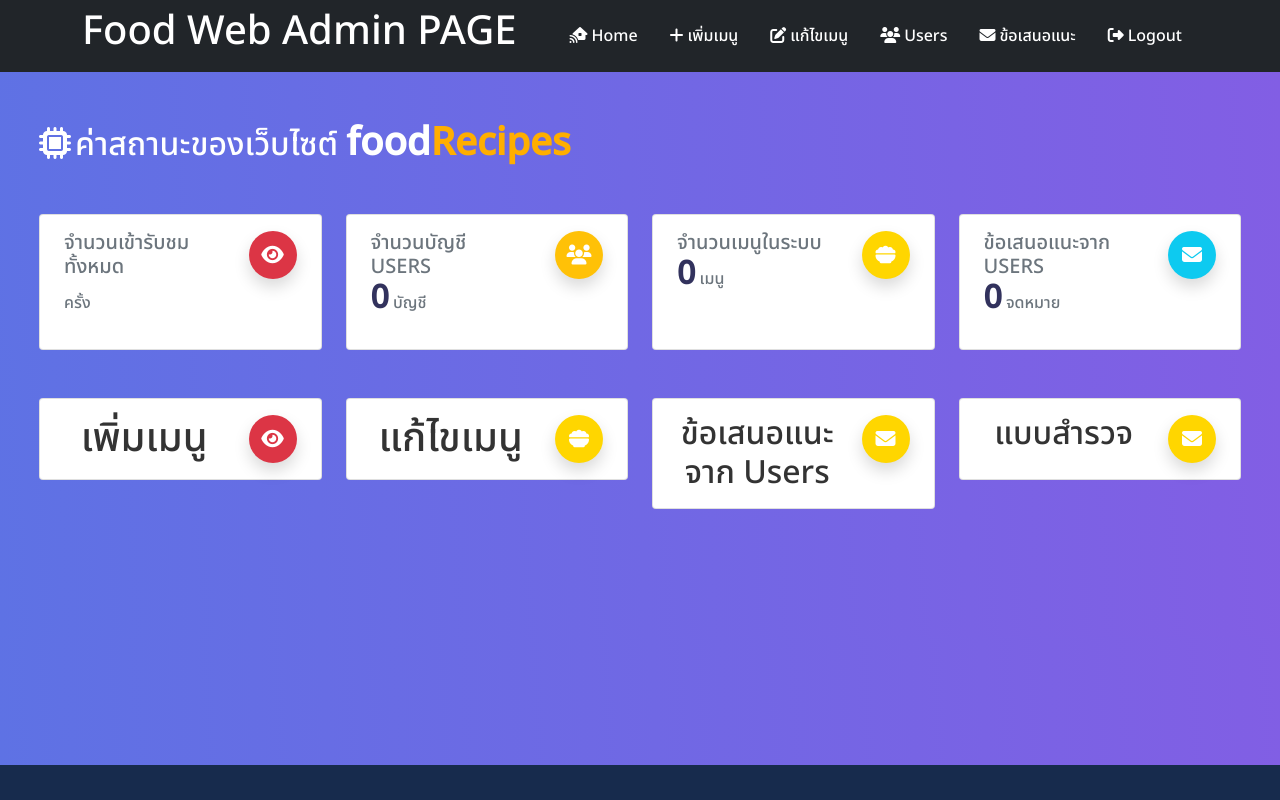
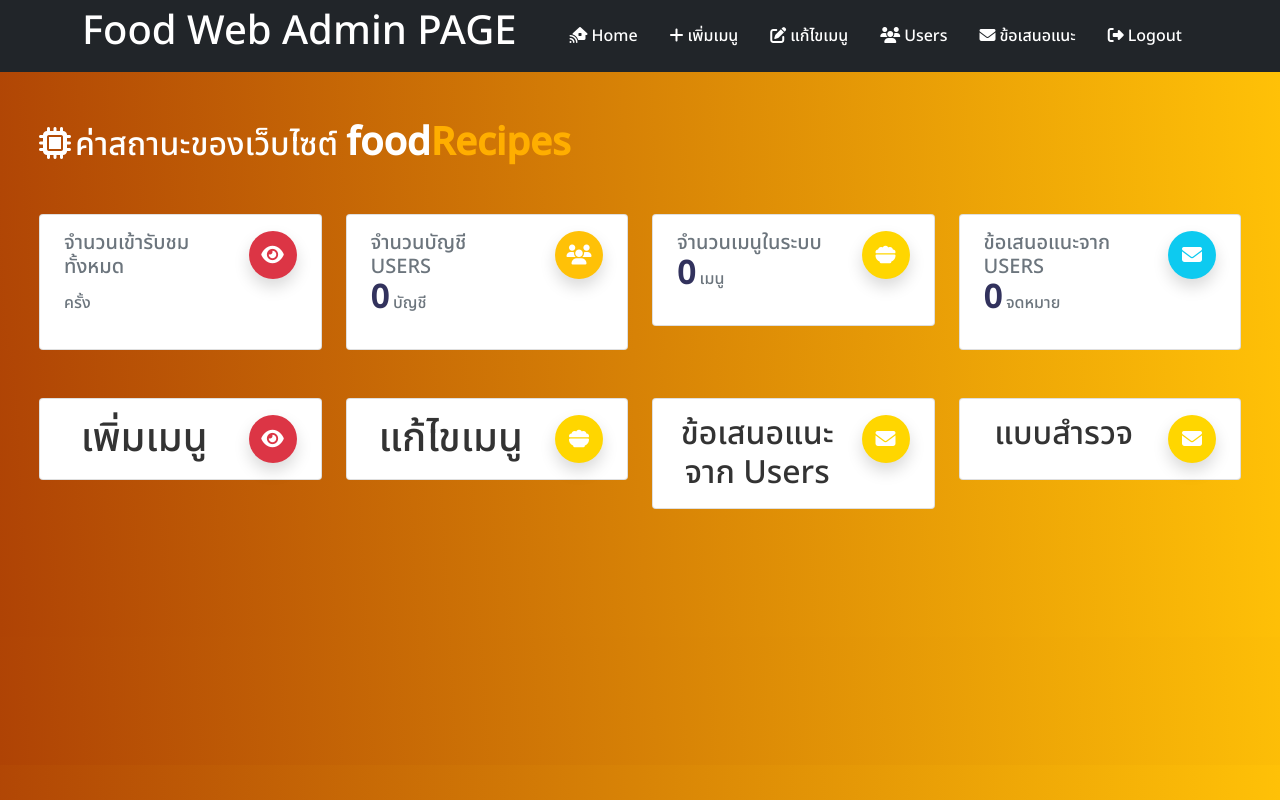
Before and after one commit to ZenJangz/foodRecipes, a PHP site: page /Admin-Home.php in a window 1280 px wide. Run offline with PHP 8.4, Linux system fonts and the light colour scheme; the visitor is signed in with stand-in values (Sample User, id 1); data that the repository does not hold is empty; some libraries are stand-ins or nearby versions.

Commit message:
Somthings

```diff
--- a/Admin-Home.php
+++ b/Admin-Home.php
@@ -91,7 +91,7 @@
     </style>
 </head>
 <?php include('AdminHeader.php'); ?>
-<body>
+<body class="bg-gradient-primary">
 <body class="bg-default">
   <div class="main-content">
     <div class="header bg-gradient-primary pb-8 pt-5 pt-md-8">
@@ -120,6 +120,7 @@
               </div>
             </div>
             <div class="col-xl-3 col-lg-6">
+              <a href="Admin-List-Users.php" class=" text-decoration-none">
               <div class="card card-stats mb-4 mb-xl-0">
                 <div class="card-body">
                   <div class="row">
@@ -139,8 +140,10 @@
                   </p>
                 </div>
               </div>
+              </a>
             </div>
             <div class="col-xl-3 col-lg-6">
+              <a href="Admin-Menulist.php" class=" text-decoration-none">
               <div class="card card-stats mb-4 mb-xl-0">
                 <div class="card-body">
                   <div class="row">
@@ -155,11 +158,10 @@
                     </div>
                   </div>
                   <p class="mt-3 mb-0 text-muted text-sm">
-                    <span class="text-warning mr-2"><i class="fas"></i>    </span>
-                    <span class="text-nowrap">    </span>
                   </p>
                 </div>
               </div>
+              </a>
             </div>
             <div class="col-xl-3 col-lg-6">
               <a href="Admin-Messages.php" class=" text-decoration-none">
--- a/AdminHome.css
+++ b/AdminHome.css
@@ -531,14 +531,10 @@
   button.bg-yellow:focus {
     background-color: #ccab00 !important;
   }
-
   .bg-gradient-primary {
-    background: linear-gradient(87deg, #5e72e4 0, #825ee4 100%) !important;
+    background: linear-gradient(87deg, #af4305 0, #ffc107 100%) !important;
   }
 
-  .bg-gradient-primary {
-    background: linear-gradient(87deg, #5e72e4 0, #825ee4 100%) !important;
-  }
 
   @keyframes floating-lg {
     0% {
--- a/LoginPAGE/login.php
+++ b/LoginPAGE/login.php
@@ -1,4 +1,8 @@
-<?php session_start() ?>
+<?php session_start();
+if (isset($_SESSION['username'])) {
+    header("Location: ../welcome.php");
+}
+?>
 <!DOCTYPE html>
 <html lang="en">
 
```
